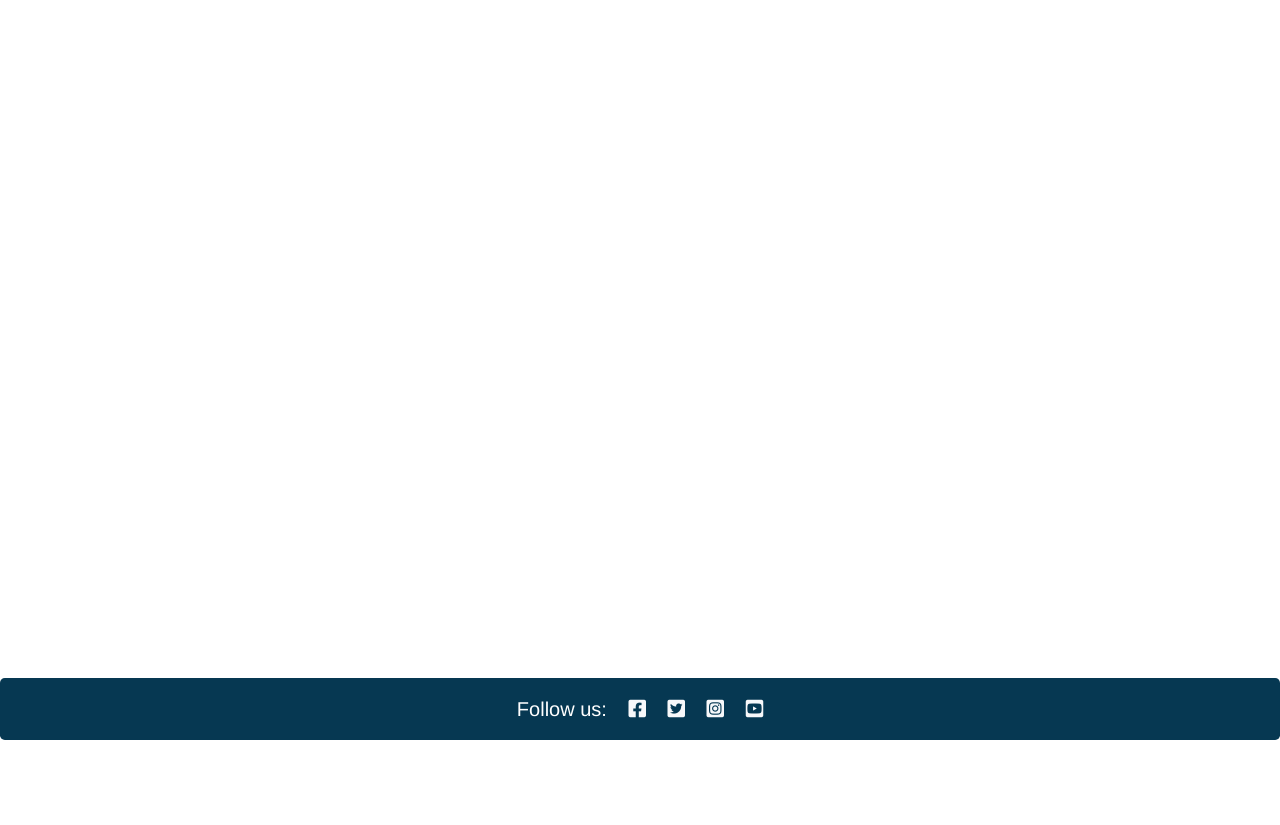
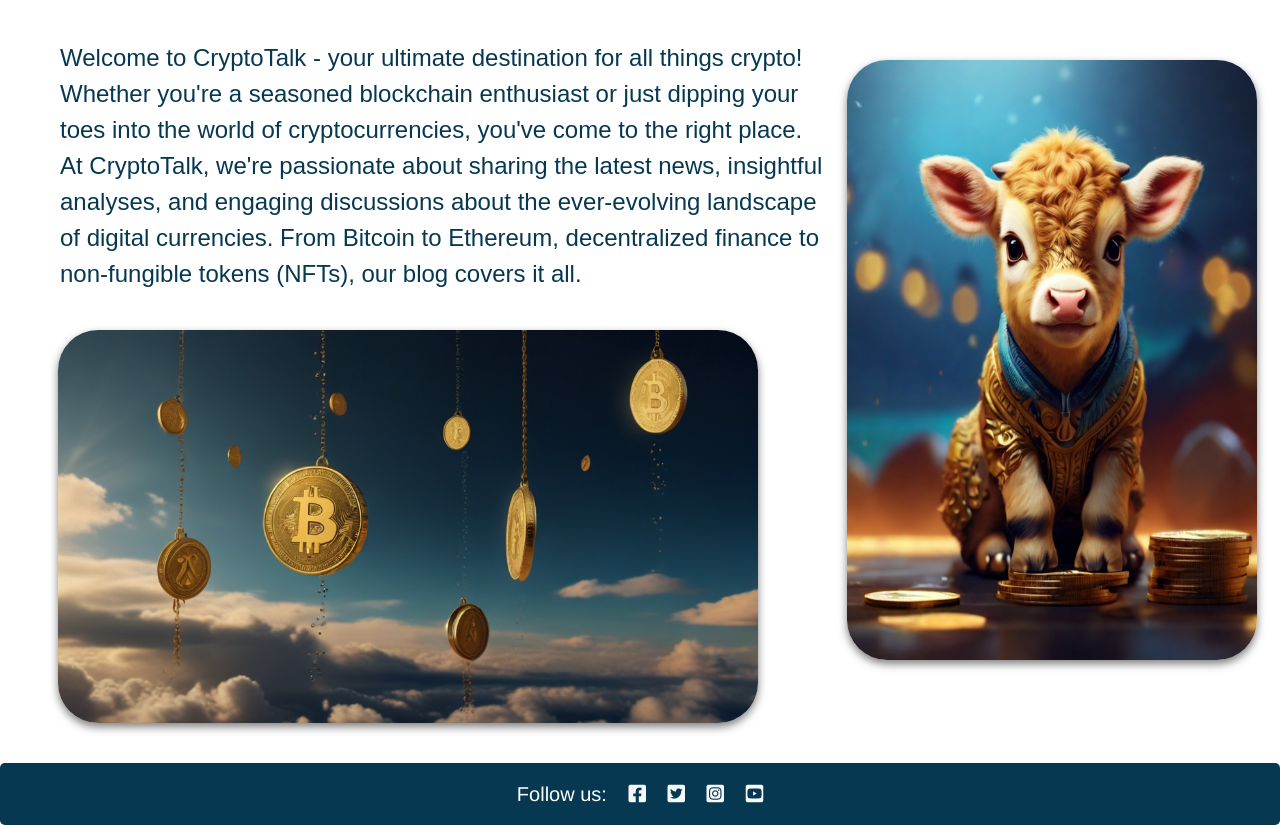
Before and after one commit to Renwar-P/cryptalk, a Django app: page / in a window 1280 px wide. Shown: the part 60-885 px from the top of the page. Before the commit the page ends 800 px from the top, so only its background shows below. Run offline with Django 5.2, Linux system fonts and the light colour scheme; data that the repository does not hold is empty.

Commit message:
add ListPostView and update index.html

```diff
--- a/blog/urls.py
+++ b/blog/urls.py
@@ -1,12 +1,13 @@
 from . import views
 from django.urls import path
-from .views import AddPostView, UpdatePostView, DeletePostView, DeleteCommentView, UpdateCommentView, custom_handler404, custom_handler500, custom_login
+from .views import AddPostView, UpdatePostView, DeletePostView, DeleteCommentView, UpdateCommentView, PostListView, custom_handler404, custom_handler500, custom_login
 
 
 urlpatterns = [
     path("", views.PostList.as_view(), name="home"),
     path('add_post/', AddPostView.as_view(), name='add_post'),
-     path('custom-login/', custom_login, name='custom_login'),
+    path('post_list/', PostListView.as_view(), name='post_list'),
+    path('custom-login/', custom_login, name='custom_login'),
     path('article/edit/<int:pk>/', UpdatePostView.as_view(), name='update_post'),
     path('article/edit/<int:pk>/delete', DeletePostView.as_view(), name='delete_post'),
     path('<slug:slug>/', views.PostDetail.as_view(), name='post_detail'),
--- a/blog/views.py
+++ b/blog/views.py
@@ -3,7 +3,7 @@ from django.views import generic, View
 from django.http import HttpResponseRedirect
 from .models import Post, Comment
 from .forms import CommentForm, PostForm
-from django.views.generic import CreateView, UpdateView, DeleteView
+from django.views.generic import CreateView, UpdateView, DeleteView, ListView
 from django.contrib.auth.mixins import LoginRequiredMixin
 from django.urls import reverse_lazy
 from django.contrib.auth import login, authenticate
@@ -101,7 +101,11 @@ Python Django Web Framework - Full Course for Beginners.
 [Codemy](https://codemy.com/) - Django Blog.
 
 """
-
+class PostListView(generic.ListView, LoginRequiredMixin):
+    model = Post
+    queryset = Post.objects.filter(status=1).order_by("-created_on")
+    template_name = "post_list.html"
+    paginate_by = 6
 
 
 class AddPostView(LoginRequiredMixin, CreateView):
--- a/cryptalk/settings.py
+++ b/cryptalk/settings.py
@@ -90,6 +90,8 @@ MIDDLEWARE = [
 ]
 
 ROOT_URLCONF = 'cryptalk.urls'
+
+
 
 TEMPLATES = [
     {
--- a/static/css/style.css
+++ b/static/css/style.css
@@ -236,3 +236,54 @@ a {
     height: 60px;
     margin: 10px;
 }
+
+
+#front_text{
+
+color: #063852;
+font-size: 150%;
+font-family: Arial, sans-serif;
+margin-bottom: 30px;
+margin-top: -20px;
+
+    }
+.container {
+        max-width: 1200px;
+        margin: 0 auto;
+        padding: 20px;
+    }
+
+#right_image {
+        width: 110%;
+        height: 600px;
+        border-radius: 40px;
+        box-shadow: 0 4px 8px rgba(0, 0, 0, 0.5);
+    }
+
+#left_image {
+
+
+        width: 700px;
+        margin-top: -350px;
+        margin-right: 30px;
+
+        border-radius: 40px;
+        box-shadow: 0 4px 8px rgba(0, 0, 0, 0.5);
+    }
+.image-container {
+        margin-bottom: 20px;
+    }
+.row {
+        display: flex;
+        flex-wrap: wrap;
+    }
+.col-sm-8 {
+        flex: 0 0 66.666%;
+        max-width: 66.666%;
+        padding-right: 10px;
+    }
+.col-6 {
+        flex: 0 0 33.333%;
+        max-width: 33.333%;
+        padding-left: 10px;
+    }
--- a/templates/base.html
+++ b/templates/base.html
@@ -52,7 +52,10 @@
                         <a class="nav-link" href="{% url 'account_logout' %}">Logout</a>
                     </li>
                     <li class="nav-item">
-                        <a class="nav-link" href="{% url 'add_post' %}">Post</a>
+                        <a class="nav-link" href="{% url 'post_list' %}">Posts</a>
+                    </li>
+                    <li class="nav-item">
+                        <a class="nav-link" href="{% url 'add_post' %}">Add a Post</a>
                     </li>
                     {% else %}
                     <li class="nav-item">
--- a/templates/index.html
+++ b/templates/index.html
@@ -6,83 +6,32 @@
 
 
   {% block content %}
+  <div class="container">
+    <div class="row">
+        <div class="col-sm-8">
+            <div id="front_text" class="text-content">
+                <p>Welcome to CryptoTalk - your ultimate destination for all things crypto! Whether you're a seasoned blockchain enthusiast or just dipping your toes into the world of cryptocurrencies, you've come to the right place.
 
-  <div class="container-fluid">
-    <div class="row">
-      <!-- Blog Entries Column -->
-      <div class="col-12 mt-3 left">
-        <div class="row">
-          {% for post in post_list %}
-          <div class="col-lg-4 col-md-6 mb-4">
-            <div class="card mb-4">
-              <div class="card-body">
-                <div class="image-container">
-                  {% if "placeholder" in post.featured_image.url %}
-                  <img style="width: 300px; height: 200px;"
-                    class="card-img-top" alt="placeholder image"
-                    src="https://res.cloudinary.com/dr4zafv10/image/upload/c_scale,w_284/v1700249683/wo1uxyxeoktpwziahtkr.jpg">
-                  {% else %}
-                  <img style="width: 300px; height: 200px;"
-                    class="card-img-top" alt="placeholder image"
-                    src="{{post.featured_image.url}}">
-                  {% endif %}
-                  <div class="image-flash">
-                    <p class="author">Author: {{ post.author }}</p>
+                At CryptoTalk, we're passionate about sharing the latest news, insightful analyses, and engaging discussions about the ever-evolving landscape of digital currencies. From Bitcoin to Ethereum, decentralized finance to non-fungible tokens (NFTs), our blog covers it all.
+
+               </p>
             </div>
         </div>
-                <a href="{% url 'post_detail' post.slug  %}" class="post-link">
-                  <h2 class="card-title">{{ post.title }}</h2>
-                  <p class="card-text">{{ post.excerpt }}</p>
-                  <!-- Author image -->
-                  {% if "placeholder" in post.author_image.url %}
-                  <img class="author-img" alt="placeholder image"
-                    src="https://res.cloudinary.com/dr4zafv10/image/upload/v1706462089/static/images/default.d6d71bced5a9.jpg.jpg"
-                    >
-                  {% else %}
-                  <img class="author-img" alt="placeholder image"
-                    src="{{ post.author_image.url }}">
-                  {% endif %}
-                  <!-- Post details -->
-                  <p class="card-text text-muted h6">
-                    {{ post.created_on}} -
-                    <i class="far fa-heart"></i> | {{post.number_of_likes }} |
-                    {{post.coin_type_name}} | {{post.coin_type_description}} | {{post.coin_type_max_cap}}
-                  </p>
-                </a>
 
-                <!-- Edit and delete options -->
-                {% if user.is_authenticated and user == post.author %}
-                <div class="post-actions">
-                  <small>
-                    <a class="edit" href="{% url 'update_post' post.pk %}">(Edit)</a>
-                    <a class="edit" href="{% url 'delete_post' post.pk %}">(Delete)</a>
-                  </small>
-                </div>
-
-                {% endif %}
-                <hr>
+        <div class="col-6">
+            <div class="image-container">
+                <img id="right_image" src="static/images/baby_crypto_bull.jpg" alt="Top Image">
             </div>
         </div>
     </div>
-          {% if forloop.counter|divisibleby:3 %}
-        </div>
-        <div class="row">{% endif %} {% endfor %}</div>
+
+    <div class="row">
+        <div class="col-6">
+            <div class="image-container">
+                <img id="left_image" src="static/images/coins_falling.jpg" alt="Bottom Image">
             </div>
         </div>
-    {% if is_paginated %}
-    <nav aria-label="Page navigation">
-      <ul class="pagination justify-content-center">
-        {% if page_obj.has_previous %}
-        <li>
-          <a href="?page={{ page_obj.previous_page_number }}" class="page-link" alt="previous page">&laquo; PREV</a>
-        </li>
-        {% endif %} {% if page_obj.has_next %}
-        <li>
-          <a href="?page={{ page_obj.next_page_number }}" class="page-link">NEXT &raquo;</a>
-        </li>
-        {% endif %}
-      </ul>
-    </nav>
-    {% endif %}
     </div>
+</div>
+
   {% endblock %}
```
Also changed, not shown: templates/post_list.html (added, +88 -0 lines), static/images/baby_crypto_bull.jpg (added), static/images/coins_falling.jpg (added). Lines whose indentation alone changed are shown as unchanged.
